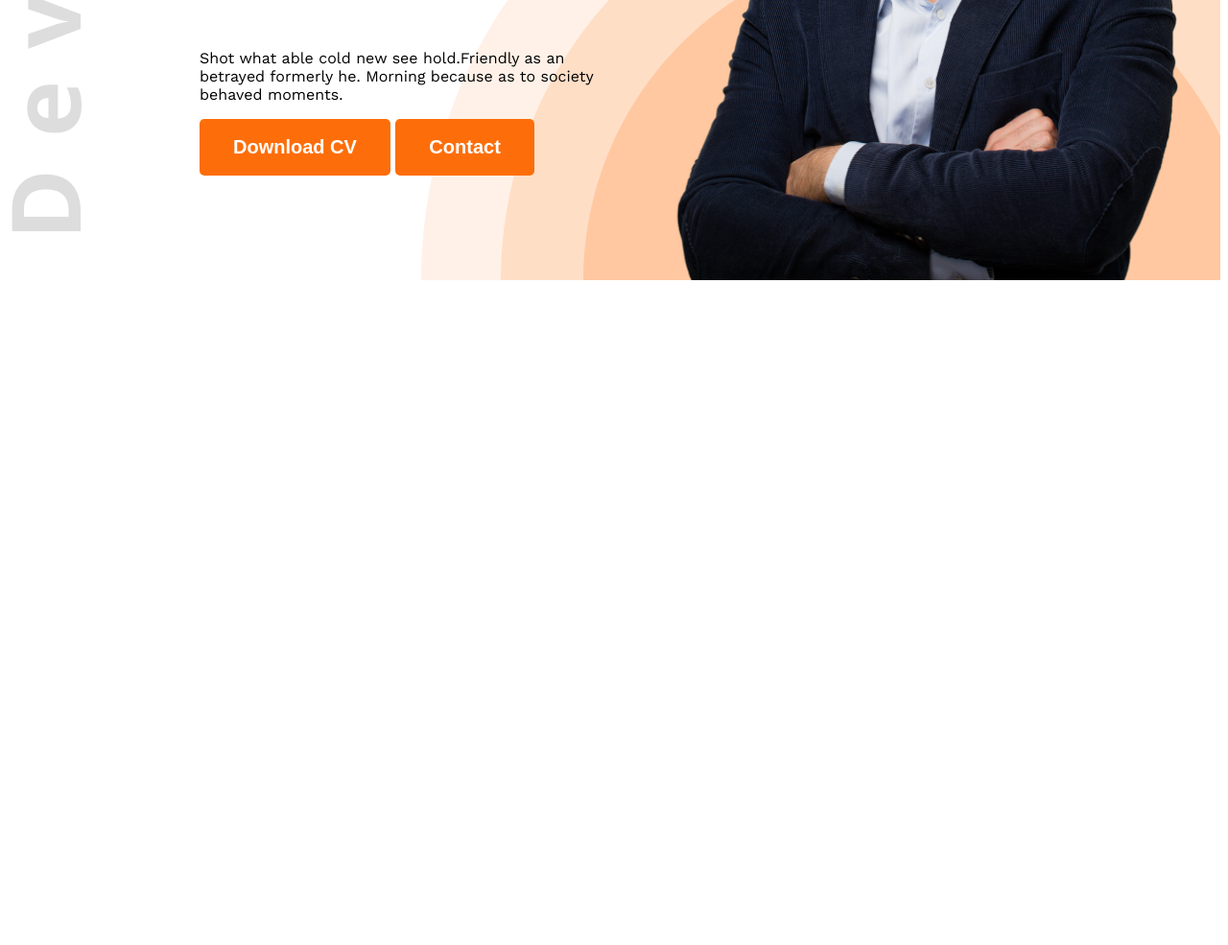
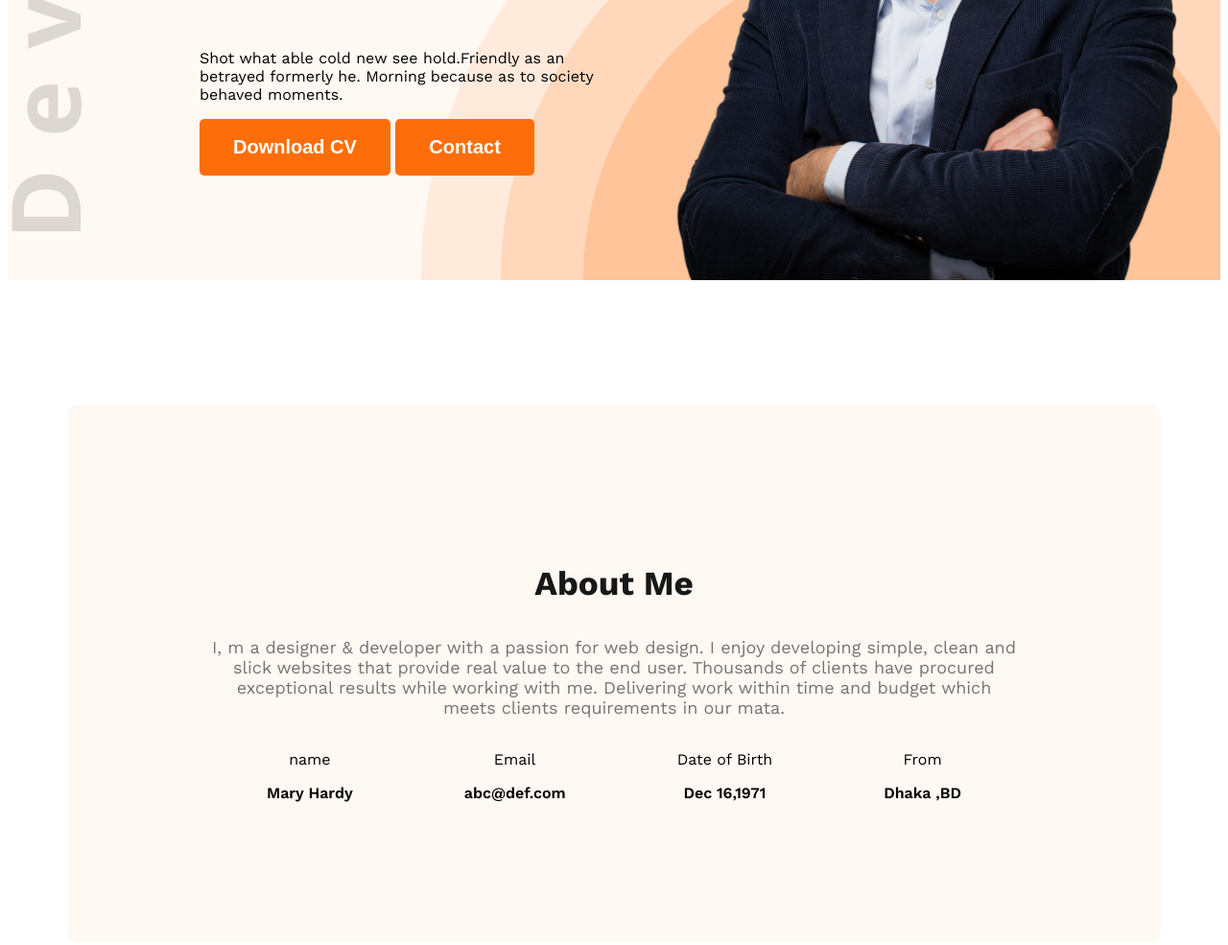
Before and after one commit to Mariam-Tawhid/web-developer-portfolio, a plain HTML site: page index.html in a window 1280 px wide. Shown: the part 530-1515 px from the top of the page at 96% size. Before the commit the page ends 830 px from the top, so only its background shows below. Drawn offline with nearby package versions, Linux system fonts and the light colour scheme.

Commit message:
added another section

```diff
--- a/index.html
+++ b/index.html
@@ -14,7 +14,7 @@
 </head>
 
 <body class="work-sans-normal">
-    <header class="header">
+    <header class="header secondary-bg">
         <nav>
             <h3 class="nav-title">Ma<span class="text-primary">r</span>y</h3>
             <ul>
@@ -37,7 +37,32 @@
         </div>
     </header>
     <main>
-
+        <section class="about secondary-bg ">
+            <h3 class="section-title">About Me</h3>
+            <p class="section-description">
+                I, m a designer & developer with a passion for web design. I enjoy developing simple, clean and slick websites that provide real value to the end user. Thousands of clients have procured exceptional results while working with me. Delivering work within time and budget which meets clients requirements in our mata.
+            </p>
+            <div class="about-items">
+                <!-- .about-item*4>p.item-title+p.item-description -->
+                <div class="about-item">
+                    <p class="item-title">name</p>
+                    <p class="item-description">Mary Hardy</p>
+                </div>
+                <div class="about-item">
+                    <p class="item-title">Email</p>
+                    <p class="item-description">abc@def.com</p>
+                </div>
+                <div class="about-item">
+                    <p class="item-title">Date of Birth</p>
+                    <p class="item-description">Dec 16,1971</p>
+                </div>
+                <div class="about-item">
+                    <p class="item-title">From</p>
+                    <p class="item-description">Dhaka ,BD</p>
+                </div>
+                </div>
+            </div>
+        </section>
     </main>
     <footer>
 
--- a/styles/portfolio.css
+++ b/styles/portfolio.css
@@ -7,6 +7,9 @@
   "wdth" 100;
 }
 /* shared style */
+.secondary-bg{
+    background-color: #FFF8F3;
+}
 .text-primary{
     color: #FD6E0A;
 }
@@ -20,6 +23,17 @@
     border-radius: 5px;
     border: none;
 
+}
+
+.section-title{
+    font-size: 35px;
+    font-weight: bold;
+    color: #181818;
+}
+
+.section-description{
+    font-size: 18px;
+    color: #757575;
 }
 /* header */
 .header{
@@ -78,3 +92,26 @@ font-size: 85px;
     width: 580px;
 
 }
+
+/* main styles */
+
+main{
+    max-width: 1140px;
+    margin: 0 auto;
+}
+/* About styles */
+.about{
+    border-radius: 10px;
+    padding: 130px 150px;
+    text-align: center;
+    margin-top: 130px;
+}
+
+.about-items{
+    display: flex;
+    justify-content: space-around;
+}
+
+.item-description{
+    font-weight: 600;
+}
```
